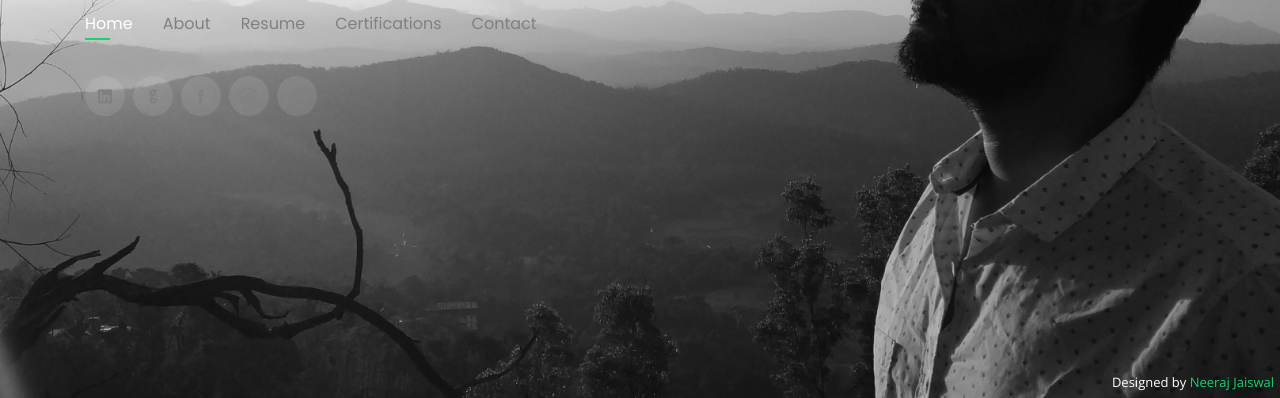
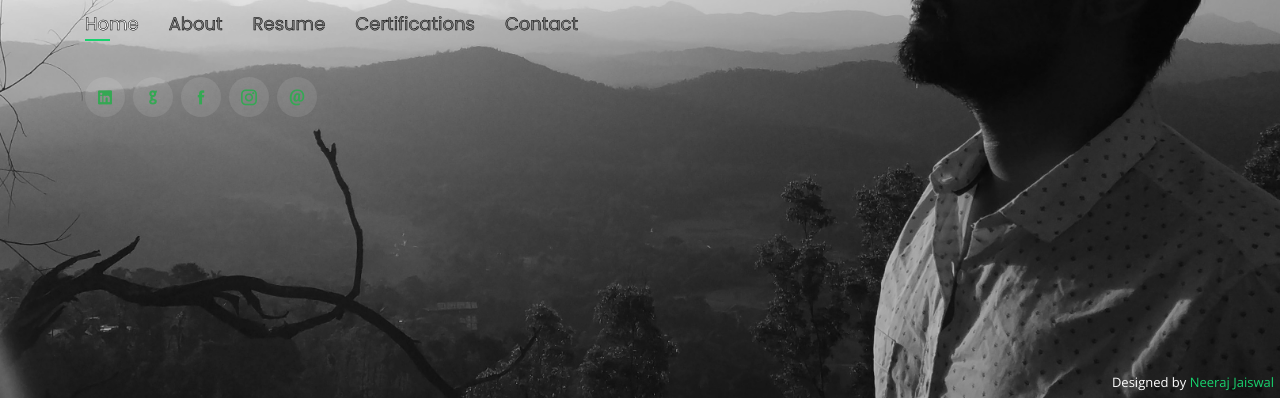
Before and after one commit to neeraj09jaiswal/njportfolio.github.io, a plain HTML site: page index.html in a window 1280 px wide. Shown: the part 402-800 px from the top of the page. Drawn offline with nearby package versions, Linux system fonts and the light colour scheme.

Commit message:
Update style.css

```diff
--- a/assets/css/style.css
+++ b/assets/css/style.css
@@ -107,7 +107,7 @@ h1, h2, h3, h4, h5, h6 {
   justify-content: center;
   align-items: center;
   background: rgba(255, 255, 255, 0.1);
-  color: #808080;
+  color: #34A853;
   line-height: 1;
   margin-right: 8px;
   border-radius: 50%;
@@ -159,8 +159,9 @@ h1, h2, h3, h4, h5, h6 {
 .nav-menu a {
   display: block;
   position: relative;
+  -webkit-text-stroke: 0.5px black;
   color: #808080;
-  font-size: 16px;
+  font-size: 18px;
   font-family: "Poppins", sans-serif;
   font-weight: 400;
 }
```
